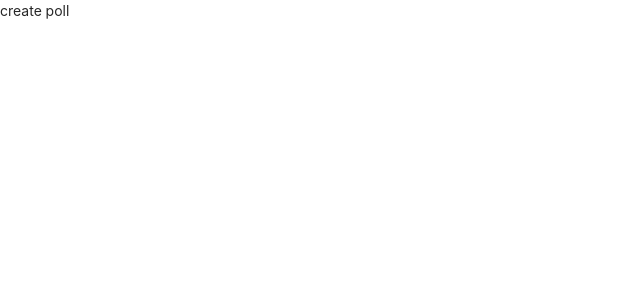
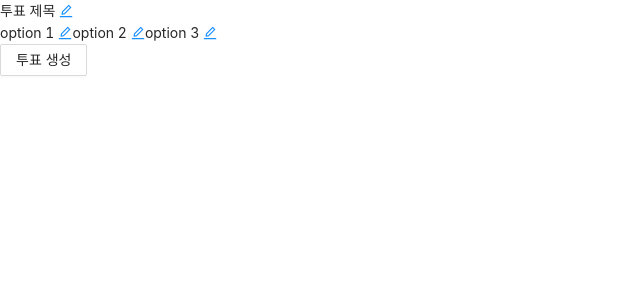
Before and after one commit to yjb94/vote-app, a React (Create React App) app: page /create in a window 1280 px wide. Shown: the top 300 px of the page, without its empty margins (0-640 px from the left). Built offline with nearby package versions, Linux system fonts and the light colour scheme.

Commit message:
Poll creating ui made

```diff
--- a/package.json
+++ b/package.json
@@ -41,5 +41,9 @@
       "last 1 firefox version",
       "last 1 safari version"
     ]
+  },
+  "devDependencies": {
+    "@types/faker": "^4.1.12",
+    "faker": "^4.1.0"
   }
 }
--- a/src/App.tsx
+++ b/src/App.tsx
@@ -16,10 +16,10 @@ const App: React.FC = () => {
     <AppContainer>
       <GlobalStyle />
       <Switch>
-        {routes.map(route => <Route exact {...route} />)}
+        {routes.map(route => <Route exact key={route.path} {...route} />)}
         <Route
           path="/"
-          render={() => <Redirect to="/"/>}
+          render={() => <Redirect to="/" />}
         />
       </Switch>
     </AppContainer>
--- a/src/pages/CreatePoll.tsx
+++ b/src/pages/CreatePoll.tsx
@@ -1,15 +1,75 @@
-import React from 'react';
+import React, { useState } from 'react';
 import styled from "styled-components";
+import strings from '../strings/strings';
+import { Typography, Button } from 'antd';
+import faker from 'faker';
+
+const { Text } = Typography;
+
+const createOptions = (length: number): OptionType[] => {
+  return [...Array(length)].map((_, idx) => {
+    return {
+      id: faker.random.uuid(),
+      title: `option ${idx + 1}`
+    }
+  })
+}
 
 const CreatePoll: React.FC = () => {
+  const [title, setTitle] = useState<string>(strings['create.title'])
+  const [options, setOptions] = useState<OptionType[]>(createOptions(3))
+
+
+  const onTitleChange = (str: string) => {
+    setTitle(str);
+  }
+  const onOptionChange = (option: OptionType, str: string) => {
+    const newOptions = options.map(each => each === option ? { ...each, title: str } : each);
+    setOptions(newOptions);
+  }
+  const onClickCreate = () => {
+    // TODO: create poll
+  }
+
   return (
     <Container>
-      create poll
+      <Text
+        editable={{
+          onChange: onTitleChange
+        }}
+      >
+        {title}
+      </Text>
+      <OptionsContainer>
+        {options.map(option => {
+          return (
+            <Option
+              key={option.id}
+              editable={{
+                onChange: (str: string) => onOptionChange(option, str)
+              }}
+            >
+              {option.title}
+            </Option>
+          )
+        })}
+      </OptionsContainer>
+      <CreateButton
+        onClick={onClickCreate}
+      >
+        {strings["create.createButton"]}
+      </CreateButton>
     </Container>
   )
 };
 
 const Container = styled.div`
 `;
+const OptionsContainer = styled.div`
+`;
+const Option = styled(Text)`
+`;
+const CreateButton = styled(Button)`
+`;
 
 export default CreatePoll;
--- a/src/strings/strings.tsx
+++ b/src/strings/strings.tsx
@@ -1,6 +1,9 @@
 const strings = {
   "route.create": "투표 생성",
   "route.listPoll": "투표 목록",
+
+  "create.title": "투표 제목",
+  "create.createButton": "투표 생성",
 }
 
 export default strings;
--- a/src/typed.d.ts
+++ b/src/typed.d.ts
@@ -1,3 +1,8 @@
+interface OptionType {
+  id: string;
+  title: string;
+}
+
 interface RouteType {
   path: string;
   component: React.FC;
```
Also changed, not shown: 1 other file (tests, documents, lock files or other folders).
